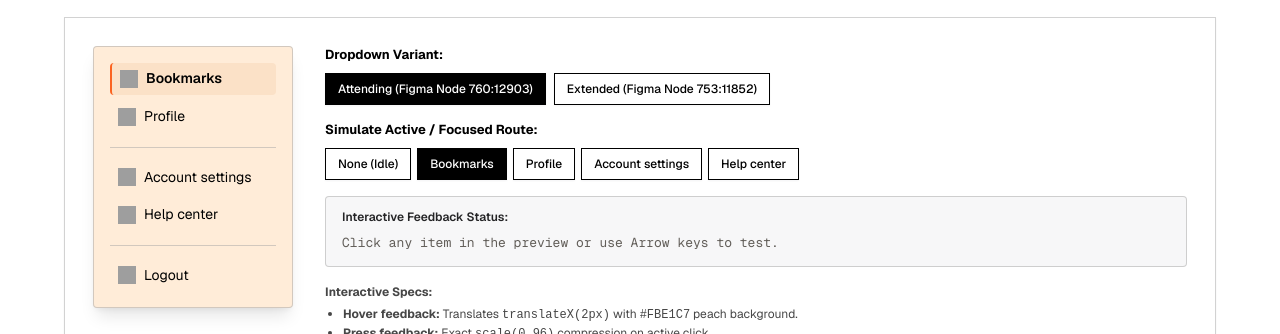
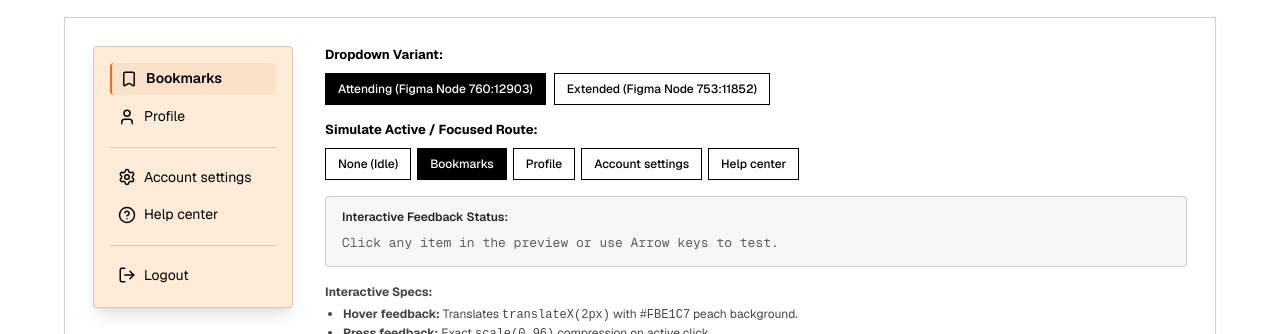
Before and after one commit to Cannon-Leo/Skillhouse, a Next.js app: page /design-system in a window 1280 px wide. Shown: the part 8666-9000 px from the top of the page. Built offline with nearby package versions, Linux system fonts and the light colour scheme; grey boxes are pictures that could not be loaded.

Commit message:
refactor(icons): complete full unification to lucide-react across UserMenuPopover and SkillDetailHeader

```diff
--- a/src/components/features/SkillDetailHeader.tsx
+++ b/src/components/features/SkillDetailHeader.tsx
@@ -2,6 +2,7 @@
 
 import React, { useState } from "react";
 import {
+  ChevronRight,
   Bookmark,
   Share2,
   Download,
@@ -188,7 +189,7 @@ export const SkillDetailHeader: React.FC<SkillDetailHeaderProps> = ({
 
             <div className={styles.bannerArrowRow}>
               <span className={styles.bannerArrow}>
-                <Image src="/figma/node_752_11153.svg" alt="" width={16} height={16} unoptimized />
+                <ChevronRight size={16} aria-hidden="true" data-testid="subscription-banner-arrow" />
               </span>
             </div>
           </div>
--- a/src/components/features/UserMenuPopover.tsx
+++ b/src/components/features/UserMenuPopover.tsx
@@ -1,7 +1,13 @@
 "use client";
 
 import React, { useEffect, useRef } from "react";
-import Image from "next/image";
+import {
+  Bookmark,
+  User,
+  Settings,
+  HelpCircle,
+  LogOut,
+} from "lucide-react";
 import styles from "./UserMenuPopover.module.css";
 
 export type UserMenuItemId =
@@ -165,14 +171,7 @@ export const UserMenuPopover: React.FC<UserMenuPopoverProps> = ({
             onClick={handleBookmarksClick}
             data-testid="user-menu-item-bookmarks"
           >
-            <Image
-              src="/figma/node_760_12959_bookmarks.svg"
-              alt=""
-              width={18}
-              height={18}
-              className={styles.itemIcon}
-              unoptimized
-            />
+            <Bookmark size={18} className={styles.itemIcon} aria-hidden="true" />
             <span className={styles.itemLabel}>
               {variant === "extended" && onDirectoryHistory && !onBookmarks
                 ? "Directory history"
@@ -191,14 +190,7 @@ export const UserMenuPopover: React.FC<UserMenuPopoverProps> = ({
             onClick={onProfile}
             data-testid="user-menu-item-profile"
           >
-            <Image
-              src="/figma/node_760_12971_profile.svg"
-              alt=""
-              width={18}
-              height={18}
-              className={styles.itemIcon}
-              unoptimized
-            />
+            <User size={18} className={styles.itemIcon} aria-hidden="true" />
             <span className={styles.itemLabel}>Profile</span>
           </button>
         </div>
@@ -219,14 +211,7 @@ export const UserMenuPopover: React.FC<UserMenuPopoverProps> = ({
             onClick={onAccountSettings}
             data-testid="user-menu-item-settings"
           >
-            <Image
-              src="/figma/node_760_12979_settings.svg"
-              alt=""
-              width={18}
-              height={18}
-              className={styles.itemIcon}
-              unoptimized
-            />
+            <Settings size={18} className={styles.itemIcon} aria-hidden="true" />
             <span className={styles.itemLabel}>Account settings</span>
           </button>
 
@@ -241,14 +226,7 @@ export const UserMenuPopover: React.FC<UserMenuPopoverProps> = ({
             onClick={onHelpCenter}
             data-testid="user-menu-item-help"
           >
-            <Image
-              src="/figma/node_760_12995_help.svg"
-              alt=""
-              width={18}
-              height={18}
-              className={styles.itemIcon}
-              unoptimized
-            />
+            <HelpCircle size={18} className={styles.itemIcon} aria-hidden="true" />
             <span className={styles.itemLabel}>Help center</span>
           </button>
         </div>
@@ -310,14 +288,7 @@ export const UserMenuPopover: React.FC<UserMenuPopoverProps> = ({
             onClick={onLogout}
             data-testid="user-menu-item-logout"
           >
-            <Image
-              src="/figma/node_760_13042_logout.svg"
-              alt=""
-              width={18}
-              height={18}
-              className={styles.itemIcon}
-              unoptimized
-            />
+            <LogOut size={18} className={styles.itemIcon} aria-hidden="true" />
             <span className={styles.itemLabel}>Logout</span>
           </button>
         </div>
```
Also changed, not shown: 1 other file (tests, documents, lock files or other folders).
